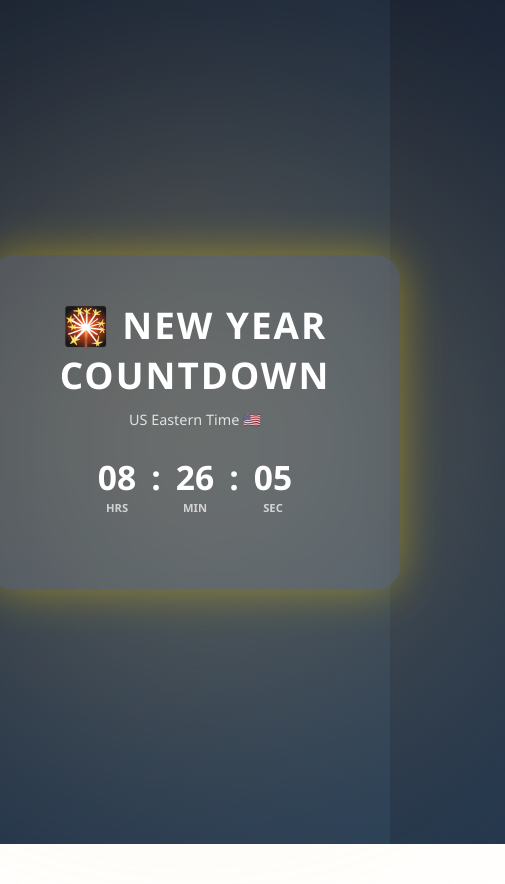
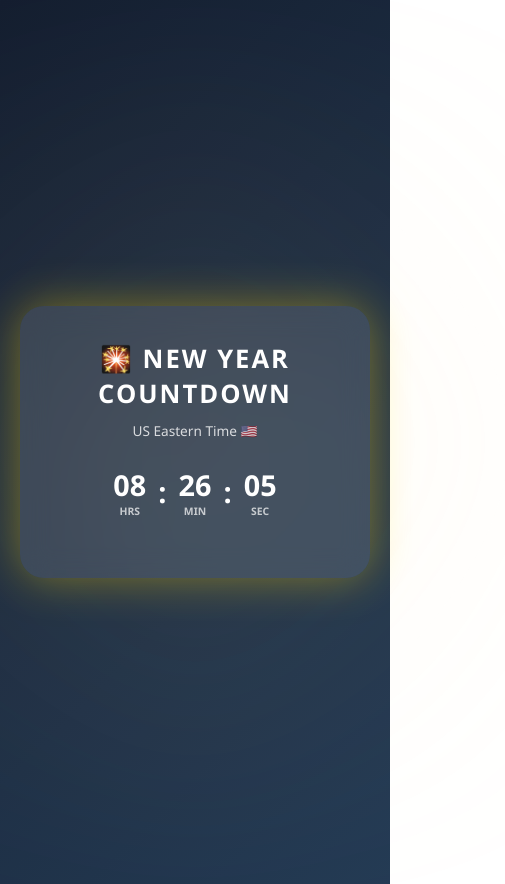
Before and after one commit to kernemi/HNY, a plain HTML site: page index.html in a window 390 px wide. Shown: the whole page, 505 px wide, since content can reach past the window. Before the commit the page ends 844 px from the top, so only its background shows below. Drawn offline with Linux system fonts and the light colour scheme.

Commit message:
Update index.html

```diff
--- a/index.html
+++ b/index.html
@@ -5,22 +5,26 @@
   <title>Happy New Year</title>
   <meta name="viewport" content="width=device-width, initial-scale=1.0">
 </head>
+
 <body style="
   margin:0;
-  height:100vh;
+  min-height:100vh;
   display:flex;
   align-items:center;
   justify-content:center;
   background:linear-gradient(135deg,#141e30,#243b55);
   font-family:'Segoe UI',Arial,sans-serif;
   overflow:hidden;
+  padding:20px;
 ">
 
   <!-- Glow -->
   <div style="
     position:absolute;
-    width:500px;
-    height:500px;
+    width:60vw;
+    height:60vw;
+    max-width:500px;
+    max-height:500px;
     background:radial-gradient(circle,#ffdd99,transparent 70%);
     filter:blur(140px);
     animation:pulse 4s infinite alternate;
@@ -29,84 +33,105 @@
   <!-- Card -->
   <div id="card" style="
     position:relative;
-    padding:45px 55px;
+    width:100%;
+    max-width:420px;
+    padding:35px 25px;
     border-radius:24px;
     background:rgba(255,255,255,0.12);
     backdrop-filter:blur(14px);
     box-shadow:0 0 45px rgba(255,215,0,0.4);
     text-align:center;
     color:white;
-    min-width:300px;
   ">
-    <h1 style="margin:0 0 10px;font-size:2.3rem;letter-spacing:2px;">
+
+    <h1 style="
+      margin:0 0 10px;
+      font-size:clamp(1.6rem,5vw,2.3rem);
+      letter-spacing:2px;
+    ">
       🎇 NEW YEAR COUNTDOWN
     </h1>
-    <p style="margin:0 0 25px;font-size:0.9rem;opacity:0.8;">
+
+    <p style="
+      margin:0 0 25px;
+      font-size:clamp(0.8rem,3.5vw,0.95rem);
+      opacity:0.8;
+    ">
       US Eastern Time 🇺🇸
     </p>
 
     <div id="countdown" style="
       display:flex;
-      gap:15px;
       justify-content:center;
-      font-size:2.1rem;
+      align-items:center;
+      gap:12px;
       font-weight:bold;
+      font-size:clamp(1.8rem,7vw,2.4rem);
     ">
       <div>
         <div id="h">00</div>
-        <div style="font-size:0.7rem;opacity:0.7;">HRS</div>
+        <div style="font-size:0.65rem;opacity:0.7;">HRS</div>
       </div>
       <div>:</div>
       <div>
         <div id="m">00</div>
-        <div style="font-size:0.7rem;opacity:0.7;">MIN</div>
+        <div style="font-size:0.65rem;opacity:0.7;">MIN</div>
       </div>
       <div>:</div>
       <div>
         <div id="s">00</div>
-        <div style="font-size:0.7rem;opacity:0.7;">SEC</div>
+        <div style="font-size:0.65rem;opacity:0.7;">SEC</div>
       </div>
     </div>
 
     <div id="message" style="
-      margin-top:30px;
-      font-size:1.1rem;
+      margin-top:25px;
+      font-size:clamp(1rem,4vw,1.15rem);
       color:#ffd700;
       letter-spacing:1px;
     "></div>
   </div>
 
+  <!-- Animations -->
   <style>
     @keyframes pulse {
       from { transform:scale(1); opacity:0.6; }
       to { transform:scale(1.25); opacity:1; }
     }
+
+    /* Extra spacing on very small phones */
+    @media (max-width: 360px) {
+      #countdown { gap:8px; }
+    }
   </style>
 
+  <!-- Script -->
   <script>
-    // US Eastern is UTC-5, or UTC-4 for DST (we'll use standard for NY New Year)
-    // Jan 1, 2026 00:00:00 EST is UTC: 2026-01-01T05:00:00Z
+    // Jan 1, 2026 00:00:00 US Eastern = 2026-01-01T05:00:00Z
     const newYearUTC = new Date('2026-01-01T05:00:00Z').getTime();
 
-    const countdownEl = document.getElementById('countdown');
     const hEl = document.getElementById('h');
     const mEl = document.getElementById('m');
     const sEl = document.getElementById('s');
     const cardEl = document.getElementById('card');
 
     function updateCountdown() {
-      const now = new Date().getTime();
+      const now = Date.now();
       const diff = newYearUTC - now;
 
       if (diff <= 0) {
         cardEl.innerHTML = `
-          <h1 style="font-size:2.6rem;margin-bottom:20px;">🎉 HAPPY NEW YEAR! 🎉</h1>
-          <p style="font-size:1.3rem;line-height:1.6;">
-            🎆 Wishing our family a year full of <br>
-            💖 love, 😄 laughter, 🌟 success <br>
+          <h1 style="font-size:clamp(2rem,7vw,2.6rem);margin-bottom:20px;">
+            🎉 HAPPY NEW YEAR! 🎉
+          </h1>
+          <p style="font-size:clamp(1.1rem,4.5vw,1.3rem);line-height:1.6;">
+            🎆 Wishing our family a year full of<br>
+            💖 love, 😄 laughter, 🌟 success<br>
             and 🫂 togetherness
           </p>
-          <p style="margin-top:20px;font-size:1.1rem;">🧸✨ We love you ✨🧸</p>
+          <p style="margin-top:20px;font-size:clamp(1rem,4vw,1.1rem);">
+            🧸✨ We love you ✨🧸
+          </p>
         `;
         return;
       }
```
